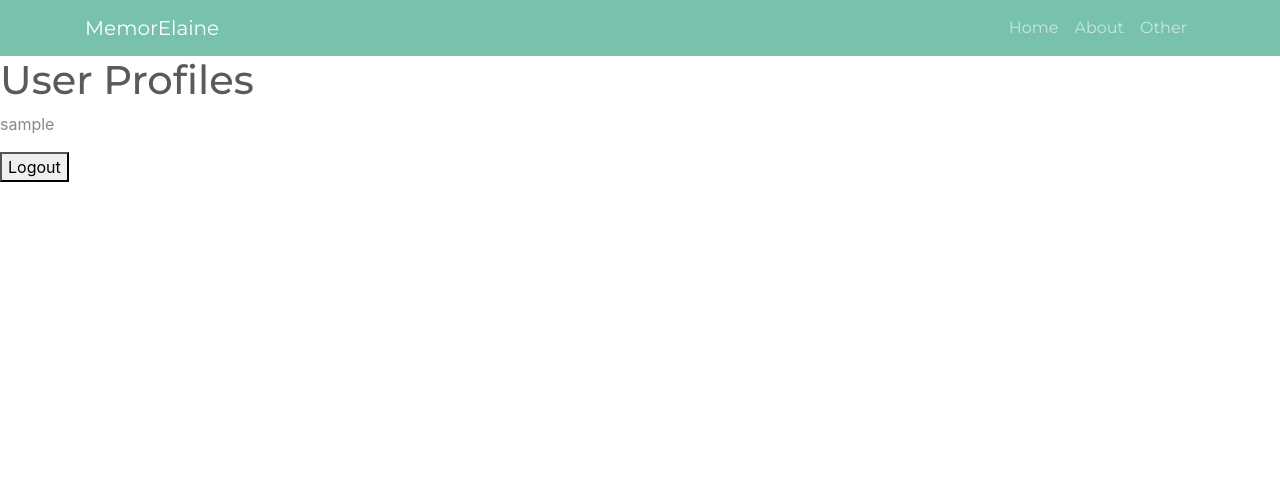
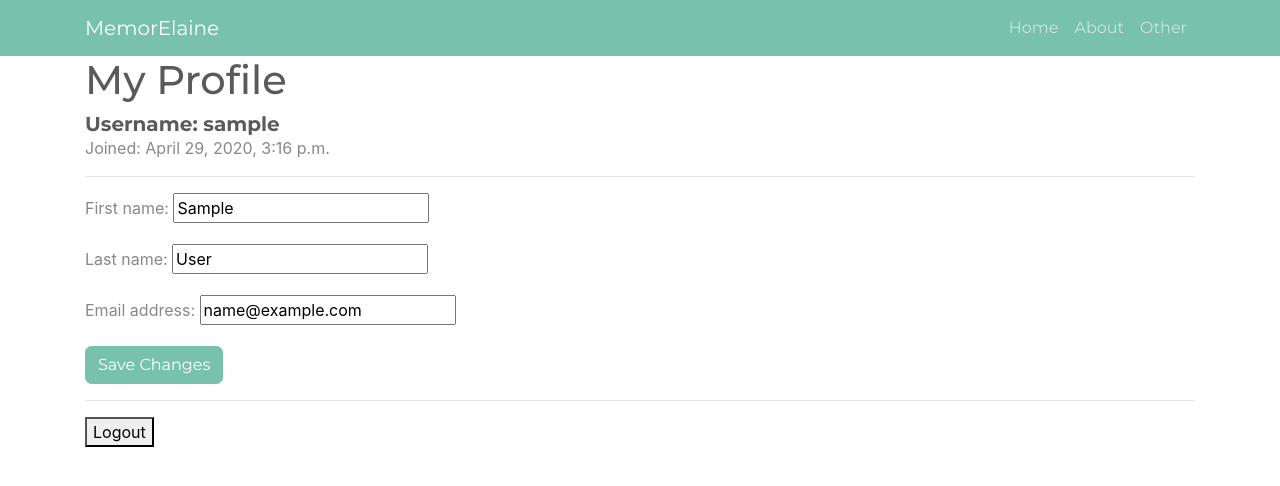
Before and after one commit to wake868/django-memorelaine, a Django app: page /userprofiles/ in a window 1280 px wide. Shown: the top 486 px of the page. Run offline with Django 3.2, Linux system fonts and the light colour scheme; the visitor is signed in with stand-in values (Sample User, id 1); data comes from the database, SQL or seed files in the repository; some libraries are stand-ins or nearby versions.

Commit message:
added update my profile

```diff
--- a/userprofiles/forms.py
+++ b/userprofiles/forms.py
@@ -1,6 +1,7 @@
 # forms.py -> userprofiles
 from django.forms import ModelForm
 from .models import UserProfile
+from django.contrib.auth.models import User
 
 
 
@@ -8,3 +9,9 @@ class UserProfileForm(ModelForm):
     class Meta:
         model = UserProfile
         fields = ('subscription',)
+
+
+class UserForm(ModelForm):
+    class Meta:
+        model = User
+        fields = ('first_name', 'last_name', 'email')
--- a/userprofiles/templates/userprofiles/home.html
+++ b/userprofiles/templates/userprofiles/home.html
@@ -1,11 +1,22 @@
 {% extends "shared/base.html" %}
+{% block title %}My Profile{% endblock %}
 {% block content %}
-<h1>User Profiles</h1>
-<p>{{ username }}</p>
-{% if user.is_authenticated %}
-<form action="{% url 'userprofiles:logout_user' %}" method="post">
-{% csrf_token %}
-<button type="submit">Logout</button>
-</form>
-{% endif %}
+<div class="container">
+    <h1>My Profile</h1>
+    <h5 class="m-0"><strong>Username: {{ user.username }}</strong></h5>
+    <p>Joined: {{ user.date_joined }}</p>
+    <hr>
+    <form method="post">
+        {% csrf_token %}
+        {{ form.as_p }}
+        <button type="submit" class="btn btn-primary">Save Changes</button>
+    </form>
+    <hr>
+    <form action="{% url 'userprofiles:logout_user' %}" method="post">
+        {% csrf_token %}
+        <button type="submit">Logout</button>
+    </form>
+</div>
+
+
 {% endblock %}
--- a/userprofiles/views.py
+++ b/userprofiles/views.py
@@ -1,19 +1,25 @@
-from django.shortcuts import render, redirect
+from django.shortcuts import render, redirect, get_object_or_404
+from django.contrib.auth.forms import UserCreationForm, AuthenticationForm, UserChangeForm
+from django.contrib.auth.decorators import login_required
 from django.contrib.auth import login, logout, authenticate
-from .forms import UserProfileForm
-from django.contrib.auth.forms import UserCreationForm, AuthenticationForm
-from django.contrib.auth.decorators import login_required
+from django.contrib.auth.models import User
+from .forms import UserProfileForm, UserForm
 from .models import UserProfile
 
 
 @login_required
 def home(request):
-    if request.user.is_authenticated:
-        username = request.user.username
+    user = get_object_or_404(User, pk=request.user.id)
+
+    if request.method == 'POST':
+        form = UserForm(request.POST, instance=user)
+        if form.is_valid():
+            user = form.save()
+            return redirect('userprofiles:home')
     else:
-        username = 'not logged in'
+        form = UserForm(instance=user)
 
-    context = {'username': username}
+    context = {'user': user, 'form': form}
     return render(request, 'userprofiles/home.html', context)
 
 
```
Also changed, not shown: userprofiles/templates/userprofiles/base.html (deleted, +0 -22 lines).
